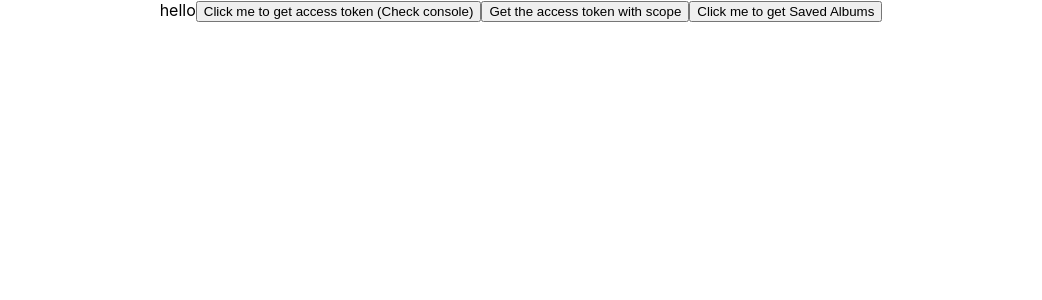
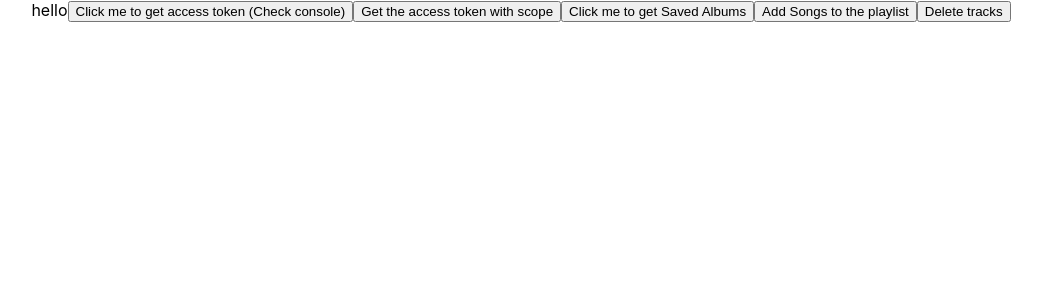
Before and after one commit to adityasoni2019/spotify, a React (Create React App) app: page / in a window 1280 px wide. Shown: the top 300 px of the page, without its empty margins (119-1161 px from the left). Built offline with nearby package versions, Linux system fonts and the light colour scheme.

Commit message:
changes in README

```diff
--- a/src/App.js
+++ b/src/App.js
@@ -3,6 +3,8 @@ import './App.css';
 import GetAccessTokenComponent from './Components/GetAccessTokenComponent';
 import GetLikedSongsComponent from './Components/GetLikedSongsComponent';
 import AuthorizationPage from './Components/AuthorizationPage';
+import AddSongs from './Components/AddSongs';
+import DeleteTracks from './Components/DeleteTracks';
 
 function App() {
   return (
@@ -12,6 +14,9 @@ function App() {
       <GetAccessTokenComponent/>
       <AuthorizationPage/>
       <GetLikedSongsComponent/>
+      <AddSongs/>
+      <DeleteTracks/>
+
     </div>
   );
 }
--- /dev/null
+++ b/src/Components/AddSongs.js
@@ -0,0 +1,65 @@
+
+function AddSongs() {
+
+    function handleAddSongs() {
+
+        // now, what this function does is, it'll add a song to a playlist.
+
+        const data = { ids: ['7ouMYWpwJ422jRcDASZB7P,4VqPOruhp5EdPBeR92t6lQ,2takcwOaAZWiXQijPHIx7B'] };
+
+        fetch("https://api.spotify.com/v1/me/tracks?ids=7ouMYWpwJ422jRcDASZB7P%2C4VqPOruhp5EdPBeR92t6lQ%2C2takcwOaAZWiXQijPHIx7B", {
+            method: 'PUT',
+            headers: {
+                'Authorization': `Bearer ${'BQDkVsUeGoNJUVxY_exNJEi5718CSlbw_IaynrtACK2qPXP_h1_ZesVzrtPpLOkJoJPbZzbqCjvc-fdBrdjdOcATG_6dtMfb4WLtYc9G6YzujdDZrBjo9Ti_VV1nfvoW16DgN6FLCy2IMgs-_eqTzNGkYPPUEjKhPf5PHqt5XLCk7h6gUiUx0etTxMLwbk6tHinVDX_YitwOHPPZSTm-5kwXk3aB89ws0OszRVN8'}`,
+                'Content-Type': 'application/json'
+            },
+            body: JSON.stringify(data)
+        })
+            .then(response => {
+                if (!response.ok) {
+                    console.log("response status ", response.status)
+                    throw new Error('Network response was not ok');
+                }
+                return ;
+            }).then(data => {
+                console.log("Song added. Here's the repsonse: ", data);
+            }).catch(error => {
+                console.error('Error fetching liked songs: ', error);
+            });
+    }
+
+    return (
+        <>
+            <button onClick={handleAddSongs}>Add Songs to the playlist</button>
+        </>
+    )
+
+
+}
+
+export default AddSongs;
+
+
+
+/*
+
+fetch(url, {
+  method: 'PUT',
+  headers: headers,
+  body: JSON.stringify(data)
+})
+  .then(response => {
+    if (!response.ok) {
+      throw new Error('Network response was not ok');
+    }
+    return response.json();
+  })
+  .then(data => {
+    // Handle the response data here
+    console.log('Response Data:', data);
+  })
+  .catch(error => {
+    // Handle any errors here
+    console.error('Error:', error);
+  });
+*/
--- /dev/null
+++ b/src/Components/DeleteTracks.js
@@ -0,0 +1,50 @@
+
+function DeleteTracks() {
+
+    function handleDeleteTracks() {
+        // this will delete tracks.
+
+        const url = 'https://api.spotify.com/v1/me/tracks?ids=7ouMYWpwJ422jRcDASZB7P%2C4VqPOruhp5EdPBeR92t6lQ%2C2takcwOaAZWiXQijPHIx7B';
+        const accessToken = 'BQDkVsUeGoNJUVxY_exNJEi5718CSlbw_IaynrtACK2qPXP_h1_ZesVzrtPpLOkJoJPbZzbqCjvc-fdBrdjdOcATG_6dtMfb4WLtYc9G6YzujdDZrBjo9Ti_VV1nfvoW16DgN6FLCy2IMgs-_eqTzNGkYPPUEjKhPf5PHqt5XLCk7h6gUiUx0etTxMLwbk6tHinVDX_YitwOHPPZSTm-5kwXk3aB89ws0OszRVN8';
+        const data = { ids: ['7ouMYWpwJ422jRcDASZB7P,4VqPOruhp5EdPBeR92t6lQ,2takcwOaAZWiXQijPHIx7B'] };
+
+        const headers = {
+            Authorization: `Bearer ${accessToken}`,
+            'Content-Type': 'application/json'
+        };
+
+        fetch(url, {
+            method: 'DELETE',
+            headers: headers,
+            body: JSON.stringify(data)
+
+        })
+            .then(response => {
+                if (!response.ok) {
+                    throw new Error('Network response was not ok');
+                }
+                console.log('Tracks deleted successfully.');
+            })
+            .catch(error => {
+                // Handle any errors here
+                console.error('Error:', error);
+            });
+    }
+
+    return (
+        <>
+            <button onClick={handleDeleteTracks}>
+                Delete tracks
+            </button>
+        </>
+    )
+
+}
+
+export default DeleteTracks;
+
+
+/*
+
+
+*/
--- a/src/Components/GetLikedSongsComponent.js
+++ b/src/Components/GetLikedSongsComponent.js
@@ -7,14 +7,14 @@ function GetLikedSongsComponent() {
     const [data, setData] = useState([]);
 
     useEffect(() => {
-        console.log("these are the saved albums:", data);
+        console.log("these are the saved tracks", data.items);
     }, [data]);
 
     function fetchData() {
-        fetch("https://api.spotify.com/v1/me/albums", {
+        fetch("https://api.spotify.com/v1/me/tracks?limit=50", {
             method: 'GET',
             headers: {
-                'Authorization': `Bearer ${'BQBA6ahOOFwU7PzEBmv-K53dHL5W-RScDExAX65Iy9GA2cHgnIr-_EWIAEk0sUCTCwu27gMlIOm0OdiFb_tiQ_u8AucU04X_Iv5OZNMLQuZ_1g90i0a_BVDFwObP1MCdzP0gwVEfAWFpImBy1eX2U7ZRyMdSzZYQPDpEOIF69RDhLP_FIv-PxTKqK18FTBCBjd-3zlqbSQkG7gZLHemIKtRmHargyw'}`,
+                'Authorization': `Bearer ${'BQDkVsUeGoNJUVxY_exNJEi5718CSlbw_IaynrtACK2qPXP_h1_ZesVzrtPpLOkJoJPbZzbqCjvc-fdBrdjdOcATG_6dtMfb4WLtYc9G6YzujdDZrBjo9Ti_VV1nfvoW16DgN6FLCy2IMgs-_eqTzNGkYPPUEjKhPf5PHqt5XLCk7h6gUiUx0etTxMLwbk6tHinVDX_YitwOHPPZSTm-5kwXk3aB89ws0OszRVN8'}`,
             },
 
         })
--- a/src/utils.js
+++ b/src/utils.js
@@ -2,4 +2,4 @@ export const clientID = "0c664075c9aa4d9a923efa983fa2516d";
 export const clientSecret = "971973d2c1ff462a897b56ba421a3730"
 export const redirectURI = "http://localhost:3000/";
 export const accessToken = "BQBG3RPOrmckhknyDYwt52ze54pb8U8SOiLJN2MNeWauvNx_zAR-7gqhc0CNvKcgcDSiocW5RsXKGKk7w-WBWu2HP08vxRkqKiN1ehnzu-MGSIo08M7-0RuOpX_oqbNV";
-export const scopes = 'user-library-read user-read-email user-read-private';
+export const scopes = 'user-library-read user-read-email user-read-private user-library-modify';
```
Also changed, not shown: 1 other file (tests, documents, lock files or other folders).
